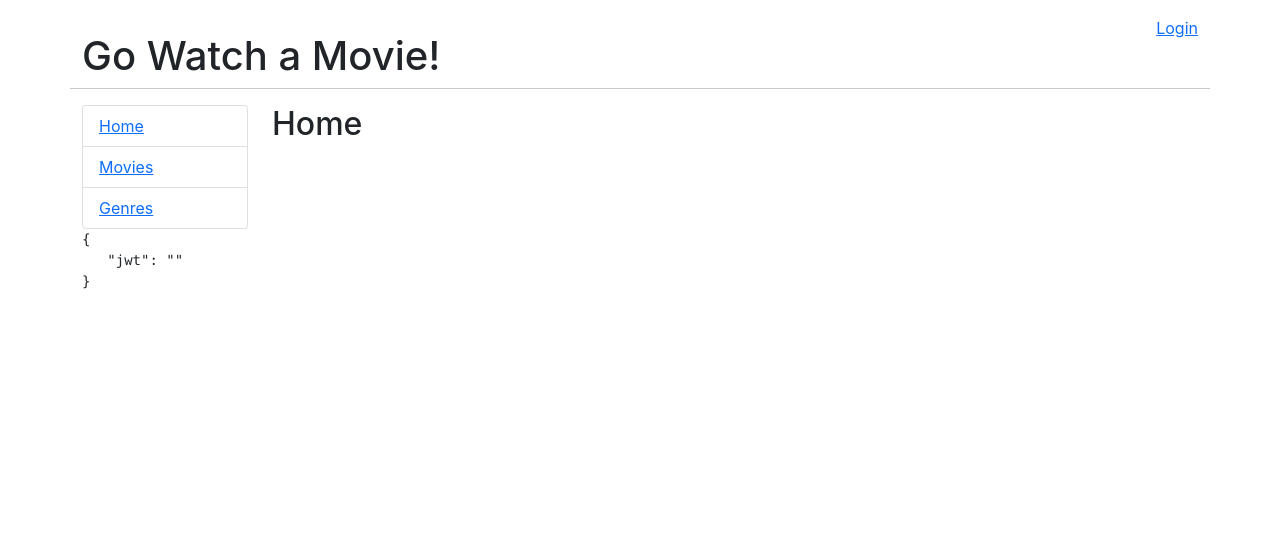
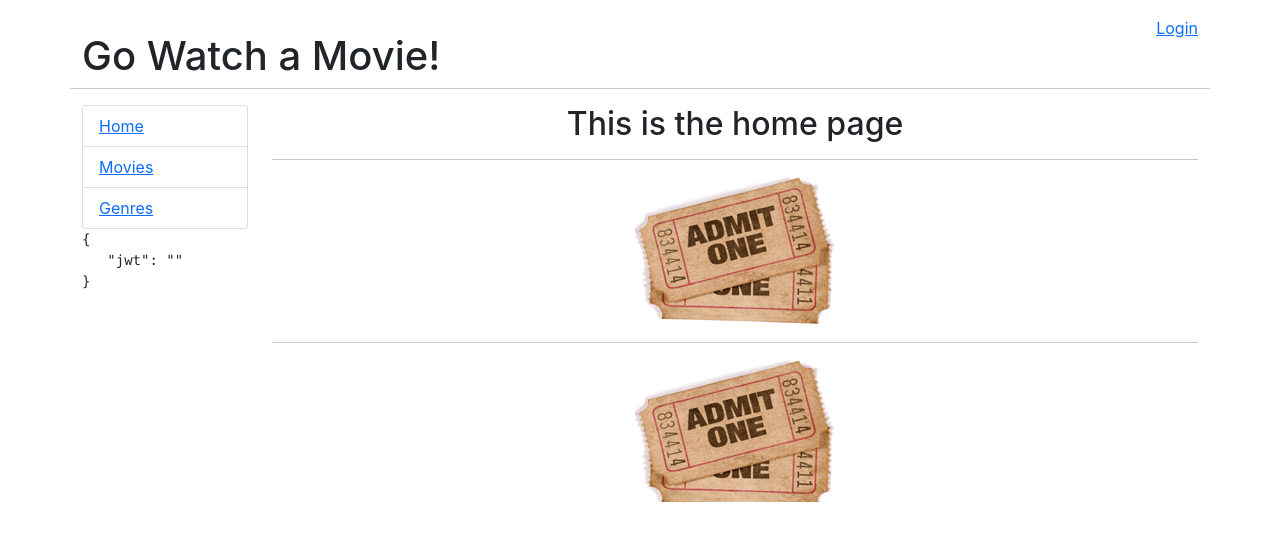
Before and after one commit to nao-18/react-app-with-golang-rest-api, a React (Create React App) app in the folder go-movies/: page / in a window 1280 px wide. Shown: the top 540 px of the page. Built offline with nearby package versions, Linux system fonts and the light colour scheme.

Commit message:
add image to home page

```diff
--- /dev/null
+++ b/go-movies/src/components/Home.css
@@ -0,0 +1,7 @@
+.tickets {
+  background-image: url('./../images/movie_tickets.jpg');
+  width: 200px;
+  height: 143px;
+  margin-left: auto;
+  margin-right: auto;
+}
--- a/go-movies/src/components/Home.js
+++ b/go-movies/src/components/Home.js
@@ -1,7 +1,17 @@
 import React, { Component } from 'react';
+import Ticket from './../images/movie_tickets.jpg';
+import './Home.css';
 
 export default class Home extends Component {
   render() {
-    return <h2>Home</h2>;
+    return (
+      <div className="text-center">
+        <h2>This is the home page</h2>
+        <hr />
+        <img src={Ticket} alt="movie ticket" />
+        <hr />
+        <div className="tickets"></div>
+      </div>
+    );
   }
 }
```
Also changed, not shown: go-movies/src/images/movie_tickets.jpg (added).
